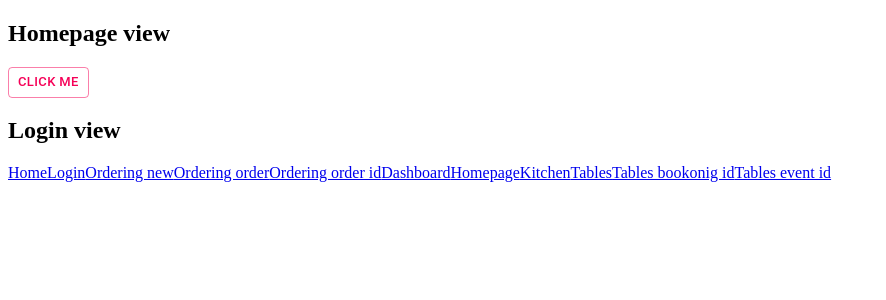
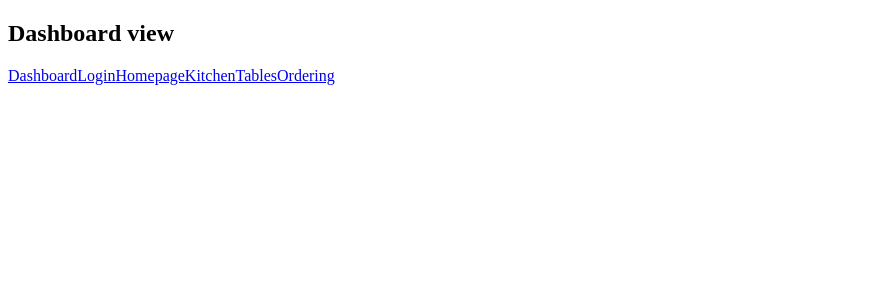
Before and after one commit to butterfly-123/pizzeria-portal, a React (Create React App) app: page / in a window 1280 px wide. Shown: the top 300 px of the page, without its empty margins (0-886 px from the left). Built offline with nearby package versions, Linux system fonts and the light colour scheme.

Commit message:
Add new components in Tables and Ordering

```diff
--- a/src/App.js
+++ b/src/App.js
@@ -1,8 +1,15 @@
 import React from 'react';
 import MainLayout from './components/layout/MainLayout/MainLayout';
-import { BrowserRouter, Route } from 'react-router-dom';
+import { BrowserRouter, Route, Switch } from 'react-router-dom';
+import Dashboard from './components/views/Dashboard/Dashboard';
+import Kitchen from './components/views/Kitchen/Kitchen';
 import Login from './components/views/Login/Login';
-import Homepage from './components/views/Homepage/Homepage';
+import Ordering from './components/views/Ordering/Ordering';
+import OrderNew from './components/views/Ordering/OrderNew';
+import OrderingOrderID from './components/views/Ordering/OrderingOrderID';
+import Tables from './components/views/Tables/Tables';
+import TablesBookingID from './components/views/Tables/TablesBookingID';
+import TablesEventID from './components/views/Tables/TablesEventID';
 import { Button } from '@material-ui/core';
 
 
@@ -10,9 +17,18 @@ function App() {
   return (
     <BrowserRouter basename={'/panel'}>
       <MainLayout>
-        <Route exact path={`${process.env.PUBLIC_URL}/`} component={Homepage} />
-        <Route exact path={process.env.PUBLIC_URL + '/login'} component={Login} />
-        <Button variant='outlined' size='small' color='secondary'>Click me</Button>
+        <Switch>
+          <Route exact path={`${process.env.PUBLIC_URL}/`} component={Dashboard} />
+          <Route exact path={process.env.PUBLIC_URL + '/login'} component={Login} />
+          <Route exact path={process.env.PUBLIC_URL + '/kitchen'} component={Kitchen} />
+          <Route exact path={process.env.PUBLIC_URL + '/ordering'} component={Ordering} />
+          <Route exact path={process.env.PUBLIC_URL + '/ordering/new'} component={OrderNew} />
+          <Route exact path={process.env.PUBLIC_URL + '/ordering/order/:id'} component={OrderingOrderID} />
+          <Route exact path={process.env.PUBLIC_URL + '/tables'} component={Tables} />
+          <Route exact path={process.env.PUBLIC_URL + '/tables/booking/:id'} component={TablesBookingID} />
+          <Route exact path={process.env.PUBLIC_URL + '/tables/event/:id'} component={TablesEventID} />
+          <Button variant='outlined' size='small' color='secondary'>Click me</Button>
+        </Switch>
       </MainLayout>
     </BrowserRouter>
   );
--- a/src/components/layout/MainLayout/MainLayout.js
+++ b/src/components/layout/MainLayout/MainLayout.js
@@ -1,12 +1,10 @@
 import React from "react";
 import PropTypes from "prop-types";
-import Login from '../../views/Login/Login';
 import PageNav from '../../layout/PageNav/PageNav';
 
 const MainLayout = ({ children }) =>
   <div>
     {children}
-    <Login />
     <PageNav />
   </div>;
 
--- a/src/components/layout/PageNav/PageNav.js
+++ b/src/components/layout/PageNav/PageNav.js
@@ -1,19 +1,16 @@
 import React from "react";
-import { NavLink, Link } from 'react-router-dom';
+import { NavLink, } from 'react-router-dom';
 
 const PageNav = () =>
-  <nav>
-    <NavLink exact to={`${process.env.PUBLIC_URL}/`} activeClassName='active'>Home</NavLink>
-    <NavLink to={`${process.env.PUBLIC_URL}/login`} activeClassName='active'>Login</NavLink>
-    <Link to={`${process.env.PUBLIC_URL}/ordering/new`} activeClassName='active'>Ordering new</Link>
-    <Link to={`${process.env.PUBLIC_URL}/ordering/order/123abc`} activeClassName='active'>Ordering order</Link>
-    <Link to={`${process.env.PUBLIC_URL}/ordering/order/:id`} activeClassName='active'>Ordering order id</Link>
-    <Link to={`${process.env.PUBLIC_URL}/`} activeClassName='active'>Dashboard</Link>
-    <Link to={`${process.env.PUBLIC_URL}/homepage`} activeClassName='active'>Homepage</Link>
-    <Link to={`${process.env.PUBLIC_URL}/kitchen`} activeClassName='active'>Kitchen</Link>
-    <Link to={`${process.env.PUBLIC_URL}/tables`} activeClassName='active'>Tables</Link>
-    <Link to={`${process.env.PUBLIC_URL}/tables/booking/:id`} activeClassName='active'>Tables bookonig id</Link>
-    <Link to={`${process.env.PUBLIC_URL}/tables/event/:id`} activeClassName='active'>Tables event id</Link>
-  </nav>
+  <div>
+    <nav>
+      <NavLink exact to={`${process.env.PUBLIC_URL}/`} activeClassName='active'>Dashboard</NavLink>
+      <NavLink to={`${process.env.PUBLIC_URL}/login`} activeClassName='active'>Login</NavLink>
+      <NavLink to={`${process.env.PUBLIC_URL}/homepage`} activeClassName='active'>Homepage</NavLink>
+      <NavLink to={`${process.env.PUBLIC_URL}/kitchen`} activeClassName='active'>Kitchen</NavLink>
+      <NavLink to={`${process.env.PUBLIC_URL}/tables`} activeClassName='active'>Tables</NavLink>
+      <NavLink to={`${process.env.PUBLIC_URL}/ordering`} activeClassName='active'>Ordering</NavLink>
+    </nav>
+  </div>
 
 export default PageNav;
--- a/src/components/views/Homepage/Homepage.js
+++ /dev/null
@@ -1,10 +0,0 @@
-import React from 'react';
-import styles from './Homepage.scss';
-
-const Homepage = () => (
-  <div className={styles.component}>
-    <h2>Homepage view</h2>
-  </div>
-);
-
-export default Homepage;
--- a/src/components/views/Homepage/Homepage.scss
+++ /dev/null
@@ -1,5 +0,0 @@
-@import '../../../styles/settings.scss';
-
-.component {
-  padding: $base-size;
-}
--- a/src/components/views/Ordering/Ordering.js
+++ b/src/components/views/Ordering/Ordering.js
@@ -1,9 +1,14 @@
 import React from 'react';
 import styles from './Ordering.scss';
+import { Link } from 'react-router-dom';
 
 const Ordering = () => (
   <div className={styles.component}>
     <h2>Ordering view</h2>
+    <div>
+      <Link to={`${process.env.PUBLIC_URL}/ordering/new`}>New Order</Link>
+      <Link to={`${process.env.PUBLIC_URL}/ordering/order/:id`}>Order id</Link>
+    </div>
   </div>
 );
 
--- a/src/components/views/Tables/Tables.js
+++ b/src/components/views/Tables/Tables.js
@@ -1,9 +1,14 @@
 import React from 'react';
 import styles from './Tables.scss';
+import { Link } from 'react-router-dom';
 
 const Tables = () => (
   <div className={styles.component}>
     <h2>Tables view</h2>
+    <div>
+      <Link to={`${process.env.PUBLIC_URL}/Tables/booking/:id`}>Book Table</Link>
+      <Link to={`${process.env.PUBLIC_URL}/Tables/event/:id`}>Event Table</Link>
+    </div>
   </div>
 );
 
```
